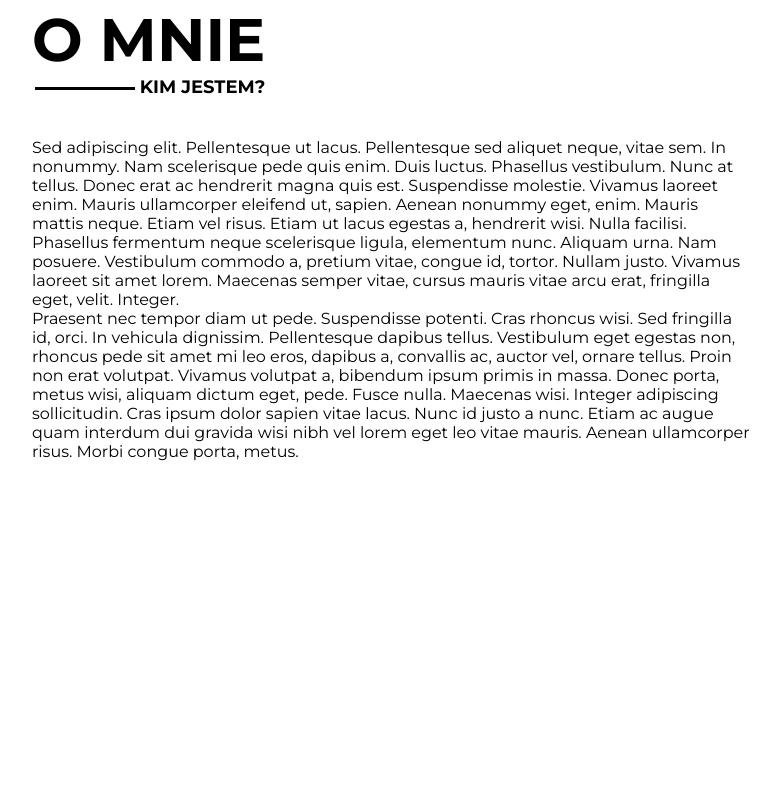
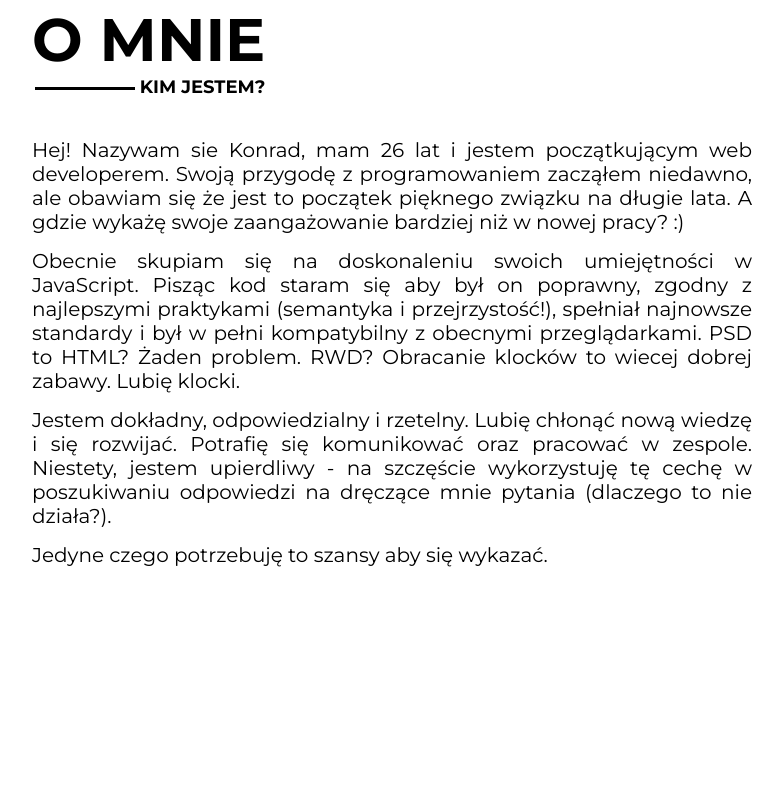
Before and after one commit to Ryczard/about-me, a website: page index.html in a window 1280 px wide. Shown: the part 837-1640 px from the top of the page, without its empty margins (488-1271 px from the left). Drawn offline with nearby package versions, Linux system fonts and the light colour scheme.

Commit message:
Update #about-me

```diff
--- a/index.html
+++ b/index.html
@@ -31,8 +31,10 @@
 				<h1>O mnie</h1>
 				<p>Kim jestem?</p>
 			</div>
-			<p>Sed adipiscing elit. Pellentesque ut lacus. Pellentesque sed aliquet neque, vitae sem. In nonummy. Nam scelerisque pede quis enim. Duis luctus. Phasellus vestibulum. Nunc at tellus. Donec erat ac hendrerit magna quis est. Suspendisse molestie. Vivamus laoreet enim. Mauris ullamcorper eleifend ut, sapien. Aenean nonummy eget, enim. Mauris mattis neque. Etiam vel risus. Etiam ut lacus egestas a, hendrerit wisi. Nulla facilisi. Phasellus fermentum neque scelerisque ligula, elementum nunc. Aliquam urna. Nam posuere. Vestibulum commodo a, pretium vitae, congue id, tortor. Nullam justo. Vivamus laoreet sit amet lorem. Maecenas semper vitae, cursus mauris vitae arcu erat, fringilla eget, velit. Integer.</p>
-			<p>Praesent nec tempor diam ut pede. Suspendisse potenti. Cras rhoncus wisi. Sed fringilla id, orci. In vehicula dignissim. Pellentesque dapibus tellus. Vestibulum eget egestas non, rhoncus pede sit amet mi leo eros, dapibus a, convallis ac, auctor vel, ornare tellus. Proin non erat volutpat. Vivamus volutpat a, bibendum ipsum primis in massa. Donec porta, metus wisi, aliquam dictum eget, pede. Fusce nulla. Maecenas wisi. Integer adipiscing sollicitudin. Cras ipsum dolor sapien vitae lacus. Nunc id justo a nunc. Etiam ac augue quam interdum dui gravida wisi nibh vel lorem eget leo vitae mauris. Aenean ullamcorper risus. Morbi congue porta, metus.</p>
+			<p>Hej! Nazywam sie Konrad, mam 26 lat i jestem początkującym web developerem. Swoją przygodę z programowaniem zacząłem niedawno, ale obawiam się że jest to początek pięknego związku na długie lata. A gdzie wykażę swoje zaangażowanie bardziej niż w nowej pracy? :) </p>
+			<p>Obecnie skupiam się na doskonaleniu swoich umiejętności w JavaScript. Pisząc kod staram się aby był on poprawny, zgodny z najlepszymi praktykami (semantyka i przejrzystość!), spełniał najnowsze standardy i był w pełni kompatybilny z obecnymi przeglądarkami. PSD to HTML? Żaden problem. RWD? Obracanie klocków to wiecej dobrej zabawy. Lubię klocki.</p>
+			<p>Jestem dokładny, odpowiedzialny i rzetelny. Lubię chłonąć nową wiedzę i się rozwijać. Potrafię się komunikować oraz pracować w zespole. Niestety, jestem upierdliwy - na szczęście wykorzystuję tę cechę w poszukiwaniu odpowiedzi na dręczące mnie pytania (dlaczego to nie działa?).</p>
+			<p>Jedyne czego potrzebuję to szansy aby się wykazać. </p>
 		</div>
 	</section>
 	<section class="container visible">
@@ -204,7 +206,6 @@
 		<div id="particles-js" class="contact-particles"></div>
 		<div class="heading-box">
 			<h1>Kontakt</h1>
-			<p></p>
 		</div>
 		<a href="javascript:void(0)" id="back-home"><i class="fas fa-chevron-right"></i></a>
 		<div class="contact-cell">
--- a/js/script.js
+++ b/js/script.js
@@ -47,8 +47,9 @@ $(function(){
 
 	function showMenu() {
 		if (window.outerWidth < 769) {
+			$('ul').hide();
 			$('.menu').show();
-			$('ul').hide();
+
 		} else {
 			$('.menu').hide();
 		}
--- a/sass/style.scss
+++ b/sass/style.scss
@@ -163,6 +163,11 @@ header {
 	padding-top: 20vh;
 	.heading-box p::before {
 		width: 100px;
+	}
+	> p {
+		font-size: 20px;
+		margin-bottom: 15px;
+		text-align: justify;
 	}
 }
 /* TECHNOLOGIES */
@@ -366,13 +371,15 @@ header {
 	height: 60px;
 	line-height: 60px;
 	margin: 0 5px;
-	font-size: 22px;
+	font-size: 28px;
 	border-radius: 5px;
 	text-decoration: none;
-	font-weight: 700;
 	display: inline-block;
 	color: #c7ecee;
 	background-color: #535c68;
+	&:first-child {
+		font-weight: 700;
+	}
 	&:hover {
 		color: #535c68;
 		background-color: #c7ecee;
```
Also changed, not shown: css/style.css, 1 other file.
